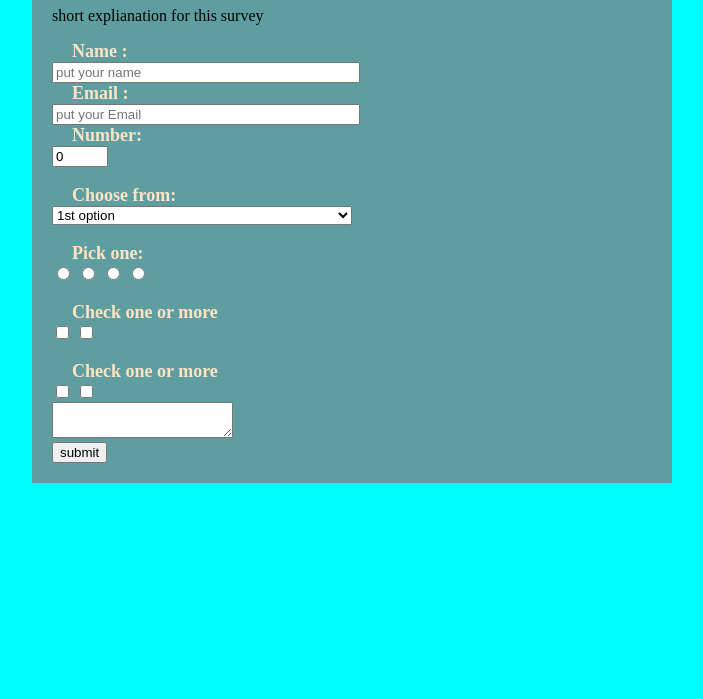
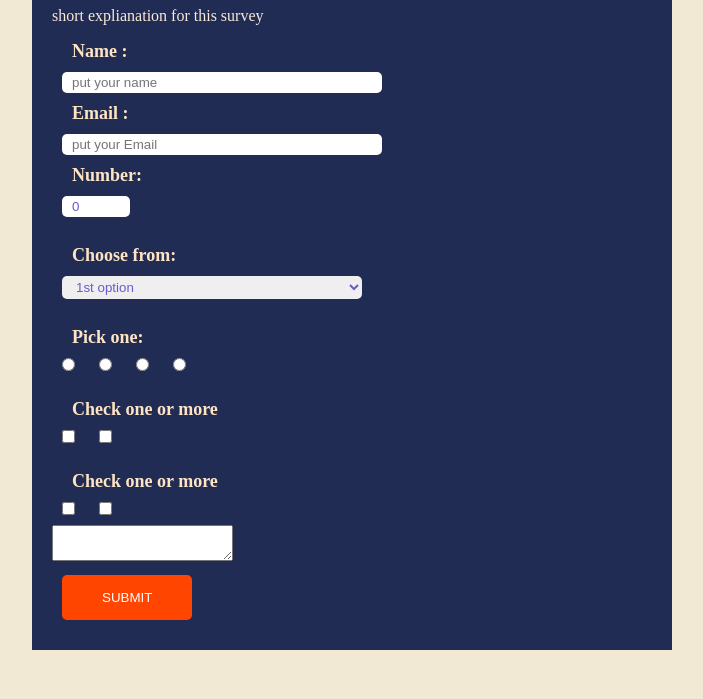
Before and after one commit to ALPANNA-GH/review-trial, a plain HTML site: page index.html in a window 1280 px wide. Shown: the part 101-800 px from the top of the page, without its empty margins (288-991 px from the left). Drawn offline with Linux system fonts and the light colour scheme.

Commit message:
quick chang style

```diff
--- a/css/style.css
+++ b/css/style.css
@@ -1,7 +1,11 @@
 body {
     display: fixed;
-    background-color: aqua;
+    background-color: rgb(241, 233, 211);
     text-align: center;
+}
+
+p {
+    color: antiquewhite;
 }
 
 .inputtext {
@@ -15,7 +19,7 @@ h1 {
 
 div {
     width: 600px;
-    background-color: cadetblue;
+    background-color: rgb(32, 44, 84);
     padding: 20px;
     margin: auto;
     display: block;
@@ -32,3 +36,20 @@ label {
     padding: 10px;
     margin: 10px;
 }
+
+input, select{
+    border-radius: 5px;
+    padding: 3px 10px;
+    margin: 10px;
+    color: slateblue;
+    border: none;
+}
+
+button {
+    border-radius: 5px;
+    background-color: orangered;
+    color: #fff;
+    border: none;
+    padding: 15px 40px;
+    margin: 10px;
+}
--- a/index.html
+++ b/index.html
@@ -42,7 +42,7 @@
             <input type="checkbox" id="chk3" value="three">
             <input type="checkbox" id="chk4" value="four"><br>
             <textarea id="comment"></textarea><br>
-            <button id="submit" type="submit" value="submit"> submit</button>
+            <button id="submit" type="submit" value="submit">SUBMIT</button>
     </div>
 
     </form>
```
